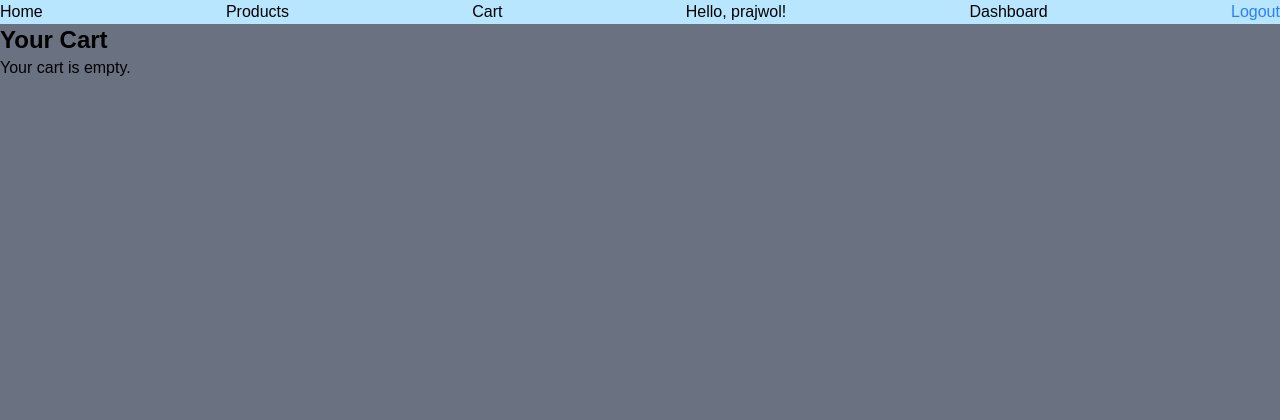
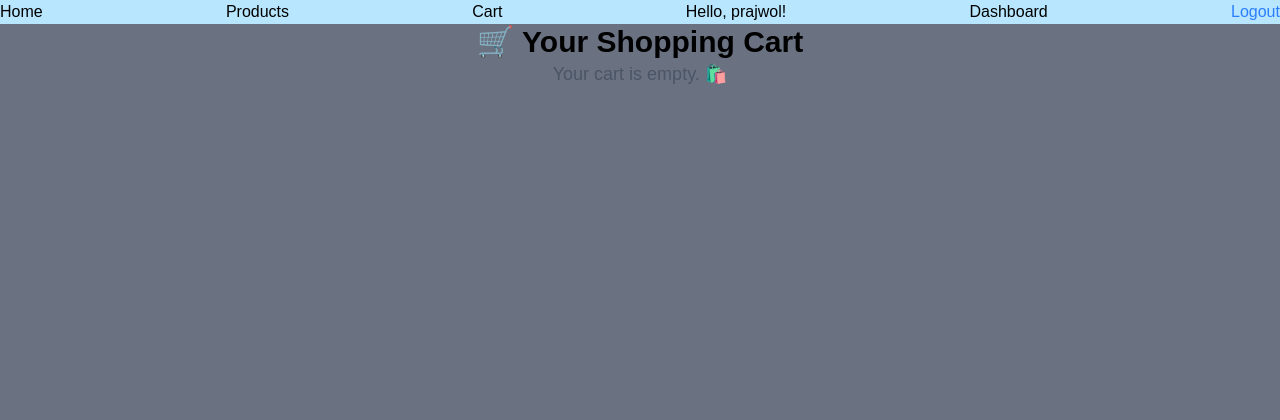
Before and after one commit to prajwolk09/django-ecommerce, a Django app: page /cart/ in a window 1280 px wide. Shown: the top 420 px of the page. Run offline with Django 5.2, Linux system fonts and the light colour scheme; a user stored in the database is signed in; style sheets or scripts are compiled from the project's sources; some libraries are stand-ins or nearby versions.

```diff
--- a/store/templates/store/cart.html
+++ b/store/templates/store/cart.html
@@ -1,45 +1,52 @@
 {% extends "store/base.html" %}
 
 {% block content %}
-  <h1 class="text-2xl font-bold mb-4">Your Cart</h1>
+  <h1 class="text-3xl font-extrabold mb-8 text-center">🛒 Your Shopping Cart</h1>
 
   {% if cart_items %}
-    <table class="w-full table-auto border-collapse">
-      <thead>
+    <div class="overflow-x-auto">
+      <table class="min-w-full bg-white border border-gray-200 shadow rounded-lg overflow-hidden">
+        <thead class="bg-gray-100">
           <tr>
-          <th class="border px-4 py-2 text-left">Product</th>
-          <th class="border px-4 py-2">Price</th>
-          <th class="border px-4 py-2">Quantity</th>
-          <th class="border px-4 py-2">Subtotal</th>
+            <th class="px-6 py-4 text-left text-gray-600 font-semibold">Product</th>
+            <th class="px-6 py-4 text-center text-gray-600 font-semibold">Price</th>
+            <th class="px-6 py-4 text-center text-gray-600 font-semibold">Quantity</th>
+            <th class="px-6 py-4 text-center text-gray-600 font-semibold">Subtotal</th>
+            <th class="px-6 py-4 text-center text-gray-600 font-semibold">Actions</th>
           </tr>
         </thead>
-      <tbody>
+        <tbody class="divide-y divide-gray-200">
           {% for item in cart_items %}
-                <tr>
-                  <td class="border px-4 py-2">{{ item.name }}</td>
-                  <td class="border px-4 py-2">${{ item.price }}</td>
-                  <td class="border px-4 py-2">
-                    <form method="POST" action="{% url 'update_cart' item.product_id %}">
+            <tr class="hover:bg-gray-50">
+              <td class="px-6 py-4">{{ item.name }}</td>
+              <td class="px-6 py-4 text-center">${{ item.price }}</td>
+              <td class="px-6 py-4 text-center">
+                <form method="POST" action="{% url 'update_cart' item.product_id %}" class="flex justify-center items-center gap-2">
                   {% csrf_token %}
-                      <input type="number" name="quantity" value="{{ item.quantity }}" min="0" class="w-16 border px-2 py-1">
-                      <button type="submit" class="bg-blue-500 text-white px-2 py-1 cursor-pointer">Update</button>
+                  <input type="number" name="quantity" value="{{ item.quantity }}" min="0"
+                    class="w-16 border rounded px-2 py-1 text-center">
+                  <button type="submit" class="bg-blue-600 hover:bg-blue-700 text-white text-sm px-3 py-1 rounded">Update</button>
                 </form>
               </td>
-                  <td class="border px-4 py-2">${{ item.subtotal }}</td>
-                  <td class="border px-4 py-2">
+              <td class="px-6 py-4 text-center">${{ item.subtotal }}</td>
+              <td class="px-6 py-4 text-center">
                 <form method="POST" action="{% url 'remove_from_cart' item.product_id %}">
                   {% csrf_token %}
-                      <button type="submit" class="bg-red-500 text-white px-2 py-1 cursor-pointer">Remove</button>
+                  <button type="submit" class="bg-red-500 hover:bg-red-600 text-white text-sm px-3 py-1 rounded">Remove</button>
                 </form>
               </td>
             </tr>
           {% endfor %}
         </tbody>
+      </table>
+    </div>
 
-    </table>
-
-    <p class="text-right font-bold mt-4">Total: ${{ total }}</p>
+    <div class="flex justify-end mt-8">
+      <div class="bg-gray-100 px-6 py-4 rounded-lg shadow text-right">
+        <p class="text-xl font-bold text-gray-700">Total: ${{ total }}</p>
+      </div>
+    </div>
   {% else %}
-    <p>Your cart is empty.</p>
+    <p class="text-center text-gray-600 text-lg mt-8">Your cart is empty. 🛍️</p>
   {% endif %}
 {% endblock %}
```
Also changed, not shown: db.sqlite3. Lines whose indentation alone changed are shown as unchanged.
